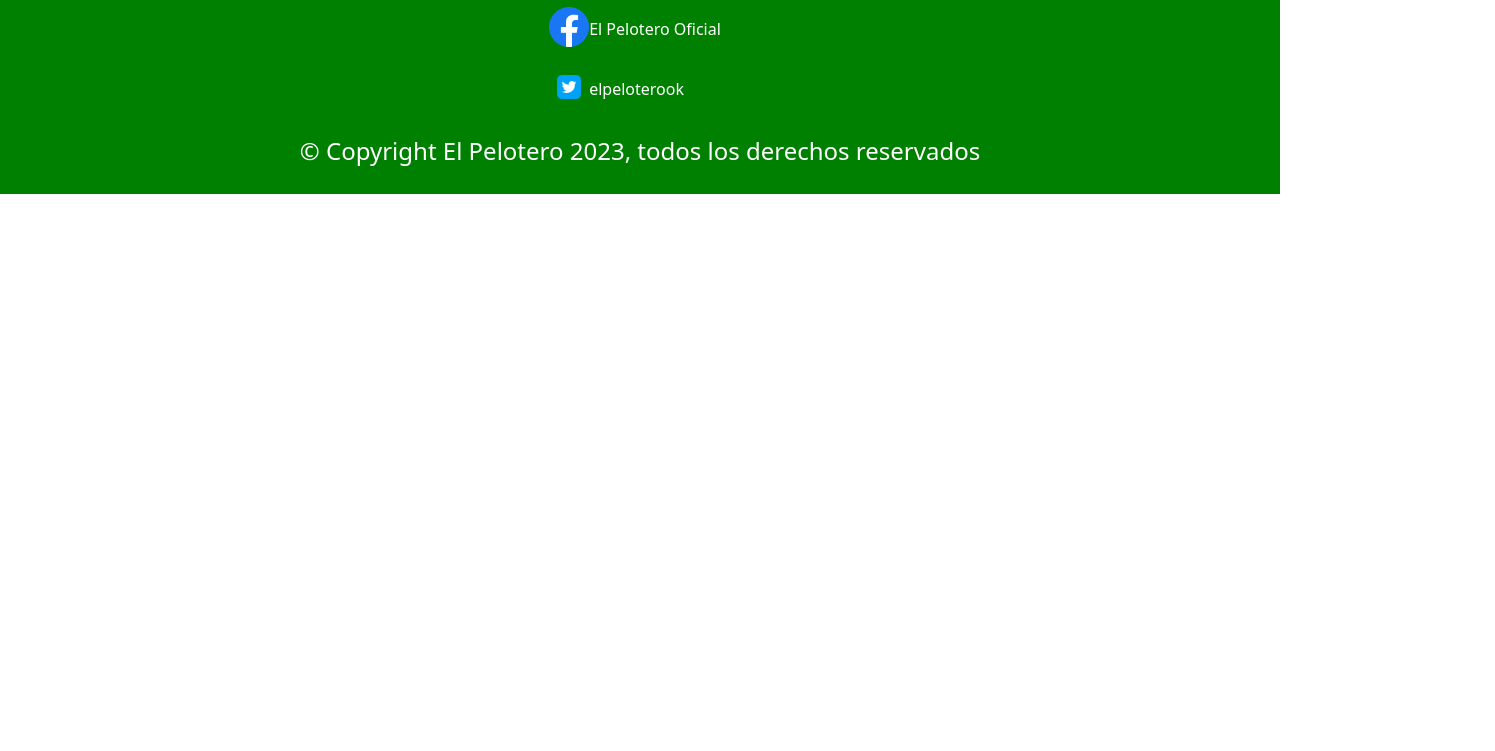
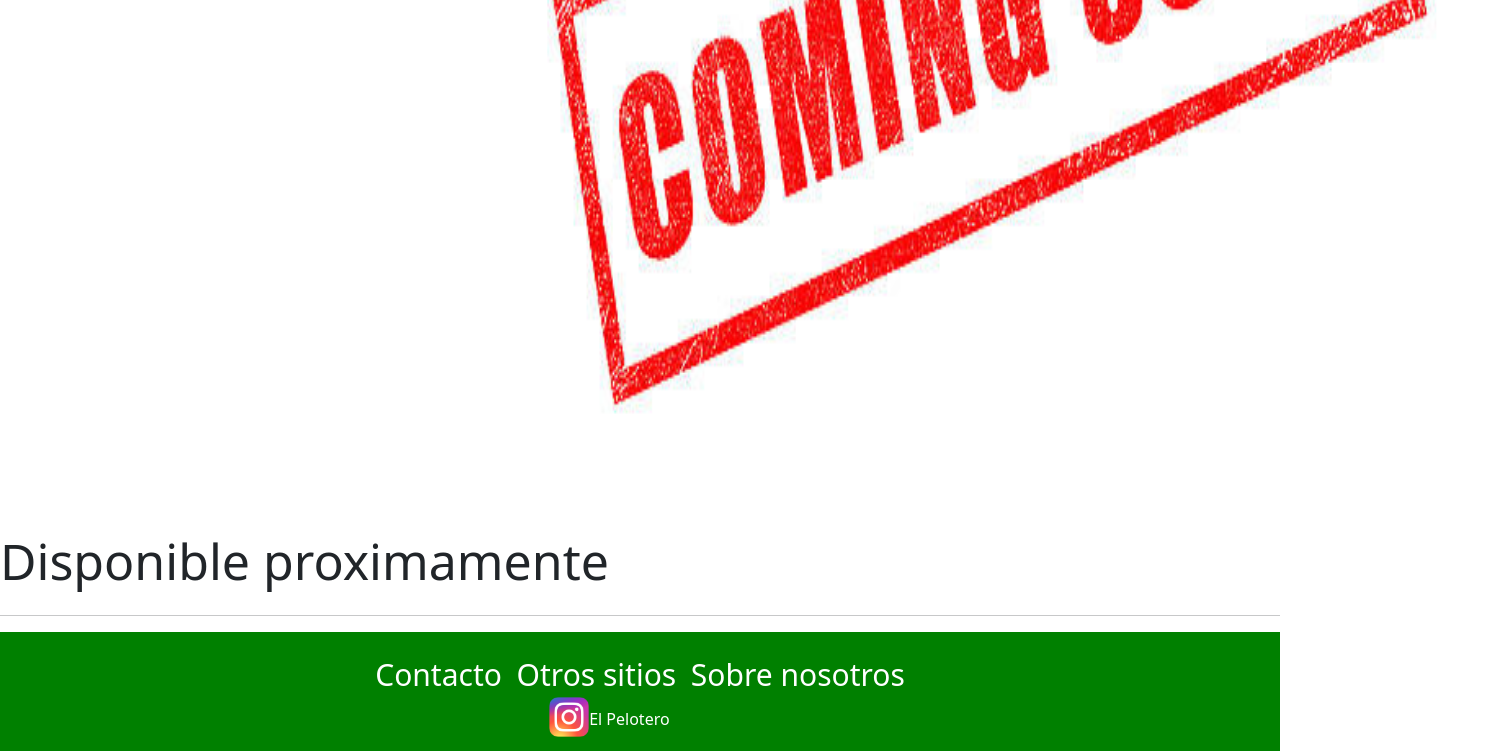
Before and after one commit to finadai/PreEntrega2-Nadai, a website: page Pages/noticias.html in a window 1280 px wide. Shown: the part 676-1427 px from the top of the page, 1495 px wide, since content can reach past the window. Before the commit the page ends 870 px from the top, so only its background shows below. Drawn offline with nearby package versions, Linux system fonts and the light colour scheme.

Commit message:
actualizacion2

```diff
--- a/SCSS/_structure.scss
+++ b/SCSS/_structure.scss
@@ -185,9 +185,9 @@ footer{
     color: $text-color;
 }
 
-.next-image-container img {
+.next-image-container  {
     width: 500px;
-    max-height: 250px;
+    height: 1000px;
     object-fit: cover;
 }
 
```
Also changed, not shown: CSS/styles.css.
